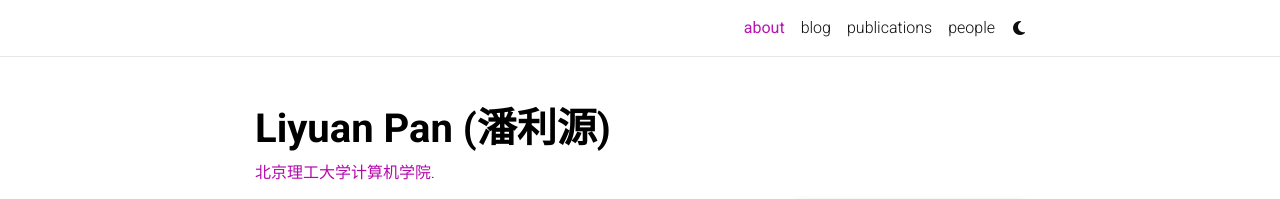
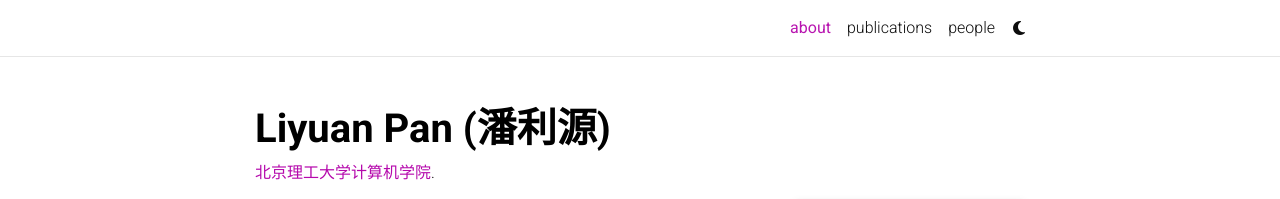
Before and after one commit to BITsslab/BITsslab, a Jekyll site: the page built from _pages/about.md, in a window 1280 px wide. Shown: the top 199 px of the page. Built offline with Jekyll 4.4.1, drawn with Linux system fonts in a browser that asks for light colours; full-size pictures stand in for the smaller copies a plugin makes; comment, search, counter and statistics services are not loaded; a style sheet for code colours, icons or effects is not loaded.

Commit message:
Update _config.yml

```diff
--- a/_config.yml
+++ b/_config.yml
@@ -120,8 +120,8 @@ bing_site_verification:  # out your bing-site-verification ID (Bing Webmaster)
 # Blog
 # -----------------------------------------------------------------------------
 
-blog_name: #al-folio # blog_name will be displayed in your blog page
-blog_nav_title: blog # your blog must have a title for it to be displayed in the nav bar
+blog_name: #al-folio, blog_name will be displayed in your blog page
+blog_nav_title: #blog, your blog must have a title for it to be displayed in the nav bar
 blog_description: a simple whitespace theme for academics
 permalink: /blog/:year/:title/
 
```
